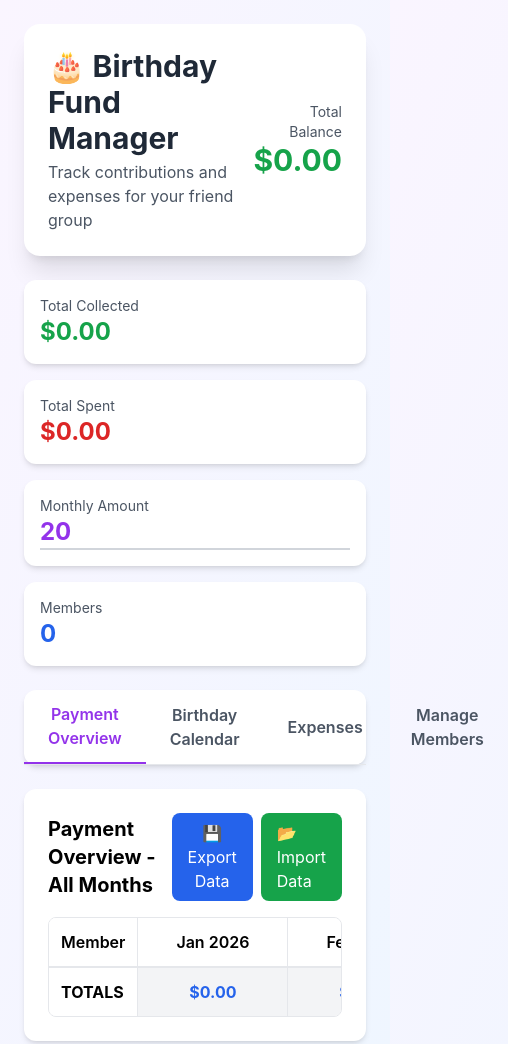
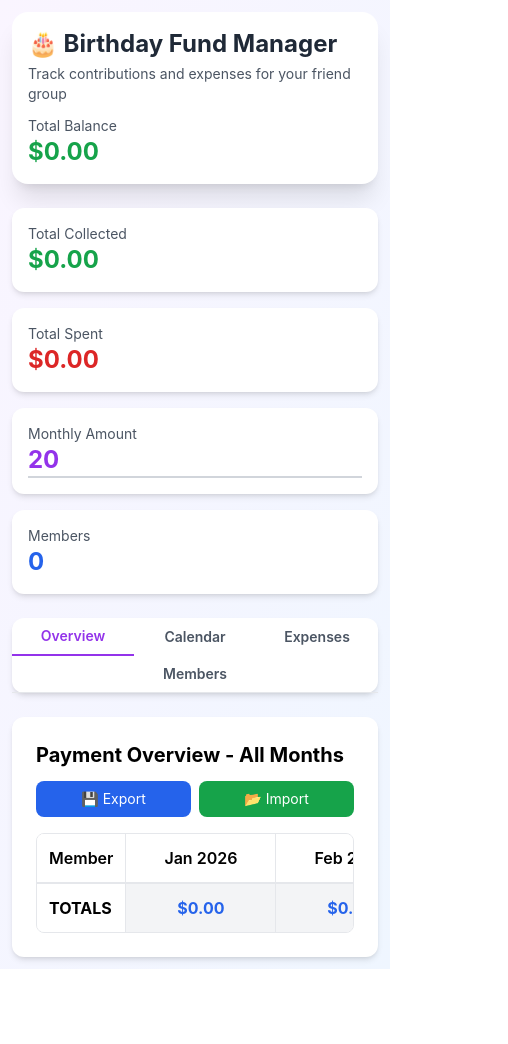
Before and after one commit to DinukaNimsara1/Bday-fund-tracker, a plain HTML site: page index.html in a window 390 px wide. Shown: the top 1044 px of the page, 508 px wide, since content can reach past the window. After the commit the page ends 969 px from the top, so only its background shows below. Drawn offline with nearby package versions, Linux system fonts and the light colour scheme.

Commit message:
mobile view

```diff
--- a/index.html
+++ b/index.html
@@ -1,24 +1,37 @@
-<!DOCTYPE html>
+<!doctype html>
 <html lang="en">
   <head>
-    <meta charset="UTF-8">
-    <meta name="viewport" content="width=device-width, initial-scale=1.0">
+    <meta charset="UTF-8" />
+    <meta name="viewport" content="width=device-width, initial-scale=1.0" />
     <title>Birthday Fund Manager</title>
     <script src="https://cdn.tailwindcss.com"></script>
-    <link rel="stylesheet" href="styles.css">
+    <link rel="stylesheet" href="styles.css" />
   </head>
-<body class="bg-gradient-to-br from-purple-50 to-blue-50 min-h-screen p-6">
+  <body
+    class="bg-gradient-to-br from-purple-50 to-blue-50 min-h-screen p-3 sm:p-6"
+  >
     <div class="max-w-7xl mx-auto">
       <!-- Header -->
-    <div class="bg-white rounded-2xl shadow-xl p-6 mb-6">
-        <div class="flex items-center justify-between">
+      <div class="bg-white rounded-2xl shadow-xl p-4 sm:p-6 mb-6">
+        <div
+          class="flex flex-col sm:flex-row sm:items-center sm:justify-between gap-3"
+        >
           <div>
-                <h1 class="text-3xl font-bold text-gray-800">🎂 Birthday Fund Manager</h1>
-                <p class="text-gray-600 mt-1">Track contributions and expenses for your friend group</p>
+            <h1 class="text-2xl sm:text-3xl font-bold text-gray-800">
+              🎂 Birthday Fund Manager
+            </h1>
+            <p class="text-gray-600 mt-1 text-sm sm:text-base">
+              Track contributions and expenses for your friend group
+            </p>
           </div>
-            <div class="text-right">
+          <div class="sm:text-right">
             <p class="text-sm text-gray-600">Total Balance</p>
-                <p id="totalBalance" class="text-3xl font-bold text-green-600">$0.00</p>
+            <p
+              id="totalBalance"
+              class="text-2xl sm:text-3xl font-bold text-green-600"
+            >
+              $0.00
+            </p>
           </div>
         </div>
       </div>
@@ -27,7 +40,9 @@
       <div class="grid grid-cols-1 md:grid-cols-4 gap-4 mb-6">
         <div class="bg-white rounded-xl shadow-md p-4">
           <p class="text-sm text-gray-600">Total Collected</p>
-            <p id="totalCollected" class="text-2xl font-bold text-green-600">$0.00</p>
+          <p id="totalCollected" class="text-2xl font-bold text-green-600">
+            $0.00
+          </p>
         </div>
         <div class="bg-white rounded-xl shadow-md p-4">
           <p class="text-sm text-gray-600">Total Spent</p>
@@ -35,7 +50,12 @@
         </div>
         <div class="bg-white rounded-xl shadow-md p-4">
           <p class="text-sm text-gray-600">Monthly Amount</p>
-            <input type="number" id="monthlyAmount" value="20" class="text-2xl font-bold text-purple-600 border-b-2 border-gray-300 focus:border-purple-600 outline-none w-full">
+          <input
+            type="number"
+            id="monthlyAmount"
+            value="20"
+            class="text-2xl font-bold text-purple-600 border-b-2 border-gray-300 focus:border-purple-600 outline-none w-full"
+          />
         </div>
         <div class="bg-white rounded-xl shadow-md p-4">
           <p class="text-sm text-gray-600">Members</p>
@@ -45,33 +65,61 @@
 
       <!-- Tabs -->
       <div class="bg-white rounded-xl shadow-md mb-6">
-        <div class="flex border-b">
-            <button onclick="showTab('overview')" id="tab-overview" class="flex-1 py-3 px-6 font-semibold border-b-2 border-purple-600 text-purple-600">
-                Payment Overview
+        <div class="flex flex-wrap border-b">
+          <button
+            onclick="showTab('overview')"
+            id="tab-overview"
+            class="flex-1 min-w-[6rem] py-2 px-2 sm:py-3 sm:px-6 text-sm sm:text-base font-semibold border-b-2 border-purple-600 text-purple-600 text-center"
+          >
+            <span class="hidden sm:inline">Payment </span>Overview
           </button>
-            <button onclick="showTab('birthdays')" id="tab-birthdays" class="flex-1 py-3 px-6 font-semibold text-gray-600 hover:text-gray-800">
-                Birthday Calendar
+          <button
+            onclick="showTab('birthdays')"
+            id="tab-birthdays"
+            class="flex-1 min-w-[6rem] py-2 px-2 sm:py-3 sm:px-6 text-sm sm:text-base font-semibold text-gray-600 hover:text-gray-800 text-center"
+          >
+            <span class="hidden sm:inline">Birthday </span>Calendar
           </button>
-            <button onclick="showTab('expenses')" id="tab-expenses" class="flex-1 py-3 px-6 font-semibold text-gray-600 hover:text-gray-800">
+          <button
+            onclick="showTab('expenses')"
+            id="tab-expenses"
+            class="flex-1 min-w-[6rem] py-2 px-2 sm:py-3 sm:px-6 text-sm sm:text-base font-semibold text-gray-600 hover:text-gray-800 text-center"
+          >
             Expenses
           </button>
-            <button onclick="showTab('members')" id="tab-members" class="flex-1 py-3 px-6 font-semibold text-gray-600 hover:text-gray-800">
-                Manage Members
+          <button
+            onclick="showTab('members')"
+            id="tab-members"
+            class="flex-1 min-w-[6rem] py-2 px-2 sm:py-3 sm:px-6 text-sm sm:text-base font-semibold text-gray-600 hover:text-gray-800 text-center"
+          >
+            <span class="hidden sm:inline">Manage </span>Members
           </button>
         </div>
       </div>
 
       <!-- Payment Overview Tab -->
       <div id="content-overview" class="bg-white rounded-xl shadow-md p-6">
-        <div class="flex justify-between items-center mb-4">
+        <div
+          class="flex flex-col sm:flex-row sm:justify-between sm:items-center gap-3 mb-4"
+        >
           <h2 class="text-xl font-bold">Payment Overview - All Months</h2>
           <div class="flex gap-2">
-                <button onclick="exportData()" class="px-4 py-2 bg-blue-600 text-white rounded-lg hover:bg-blue-700">
-                    💾 Export Data
+            <button
+              onclick="exportData()"
+              class="flex-1 sm:flex-none px-3 py-2 bg-blue-600 text-white rounded-lg hover:bg-blue-700 text-sm"
+            >
+              💾 Export
             </button>
-                <label class="px-4 py-2 bg-green-600 text-white rounded-lg hover:bg-green-700 cursor-pointer">
-                    📂 Import Data
-                    <input type="file" accept=".json" onchange="importData(event)" class="hidden">
+            <label
+              class="flex-1 sm:flex-none px-3 py-2 bg-green-600 text-white rounded-lg hover:bg-green-700 cursor-pointer text-sm text-center"
+            >
+              📂 Import
+              <input
+                type="file"
+                accept=".json"
+                onchange="importData(event)"
+                class="hidden"
+              />
             </label>
           </div>
         </div>
@@ -79,44 +127,57 @@
           <table class="w-full" id="paymentTable">
             <thead class="sticky-header border-b-2">
               <tr>
-                    <th class="sticky-col p-3 text-left font-semibold border-r">Member</th>
+                <th class="sticky-col p-3 text-left font-semibold border-r">
+                  Member
+                </th>
               </tr>
             </thead>
-                <tbody id="paymentTableBody">
-                </tbody>
+            <tbody id="paymentTableBody"></tbody>
           </table>
         </div>
       </div>
 
       <!-- Birthday Calendar Tab -->
-    <div id="content-birthdays" class="bg-white rounded-xl shadow-md p-6 hidden">
+      <div
+        id="content-birthdays"
+        class="bg-white rounded-xl shadow-md p-6 hidden"
+      >
         <h2 class="text-xl font-bold mb-4">Birthday Calendar</h2>
-        <div id="birthdayList" class="space-y-3">
-        </div>
+        <div id="birthdayList" class="space-y-3"></div>
       </div>
 
       <!-- Expenses Tab -->
-    <div id="content-expenses" class="bg-white rounded-xl shadow-md p-6 hidden">
+      <div
+        id="content-expenses"
+        class="bg-white rounded-xl shadow-md p-6 hidden"
+      >
         <div class="flex justify-between items-center mb-4">
           <h2 class="text-xl font-bold">Expenses</h2>
-            <button onclick="addExpense()" class="px-4 py-2 bg-red-600 text-white rounded-lg hover:bg-red-700">
+          <button
+            onclick="addExpense()"
+            class="px-3 py-2 bg-red-600 text-white rounded-lg hover:bg-red-700 text-sm"
+          >
             ➕ Add Expense
           </button>
         </div>
-        <div id="expenseList" class="space-y-3">
-        </div>
+        <div id="expenseList" class="space-y-3"></div>
       </div>
 
       <!-- Manage Members Tab -->
-    <div id="content-members" class="bg-white rounded-xl shadow-md p-6 hidden">
+      <div
+        id="content-members"
+        class="bg-white rounded-xl shadow-md p-6 hidden"
+      >
         <div class="flex justify-between items-center mb-4">
           <h2 class="text-xl font-bold">Manage Members</h2>
-            <button onclick="addMember()" class="px-4 py-2 bg-purple-600 text-white rounded-lg hover:bg-purple-700">
+          <button
+            onclick="addMember()"
+            class="px-3 py-2 bg-purple-600 text-white rounded-lg hover:bg-purple-700 text-sm"
+          >
             ➕ Add Member
           </button>
         </div>
-        <div id="memberList" class="space-y-3">
-        </div>
+        <div id="memberList" class="space-y-3"></div>
       </div>
     </div>
 
--- a/styles.css
+++ b/styles.css
@@ -1,5 +1,5 @@
 body {
-    font-family: -apple-system, BlinkMacSystemFont, 'Segoe UI', sans-serif;
+  font-family: -apple-system, BlinkMacSystemFont, "Segoe UI", sans-serif;
 }
 
 .payment-cell {
@@ -44,3 +44,19 @@ body {
 .table-container::-webkit-scrollbar-thumb:hover {
   background: #555;
 }
+
+/* Mobile: member birthday input layout */
+@media (max-width: 640px) {
+  #memberList .flex.items-center.gap-2 {
+    flex-wrap: wrap;
+  }
+
+  #memberList input[type="text"] {
+    width: 100%;
+  }
+
+  /* Monthly amount input */
+  #monthlyAmount {
+    min-width: 0;
+  }
+}
```
Lines whose indentation alone changed are shown as unchanged.
